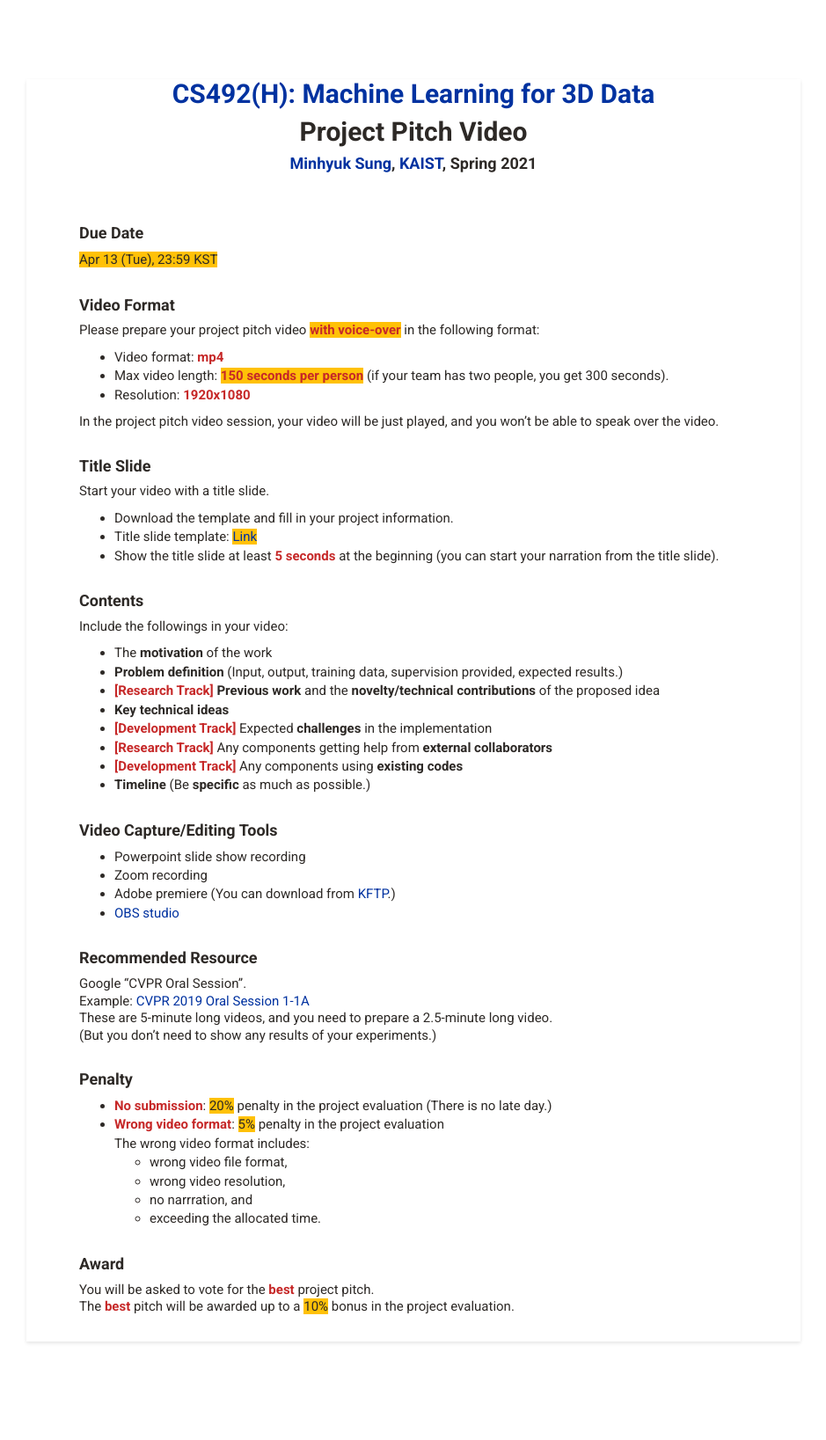
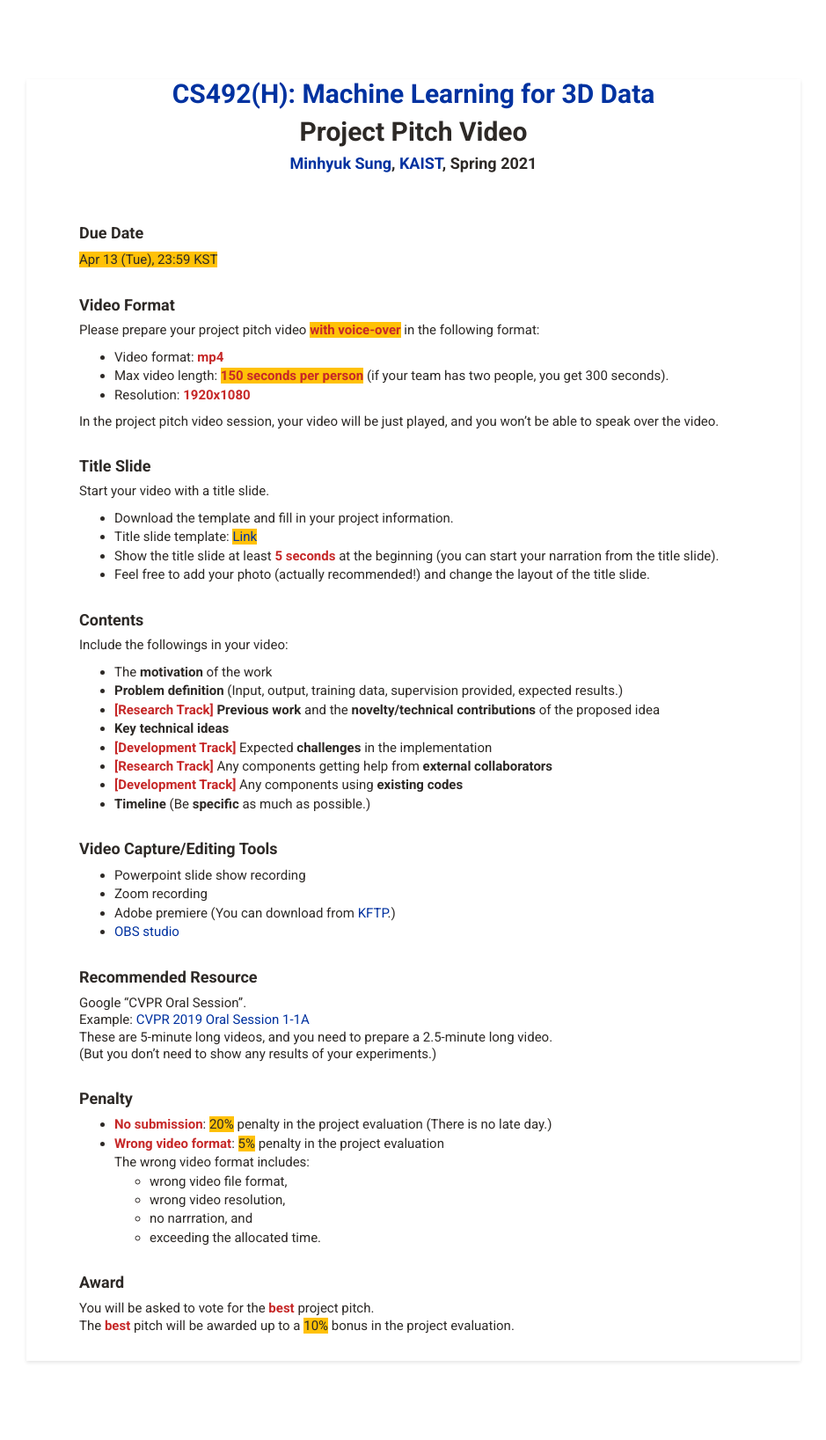
Before and after one commit to mhsung/mhsung.github.io, a Jekyll site: the page built from courses/kaist-cs492-3dml-2021-spring/_posts/2021-04-01-project-pitch-video.md, in a window 1280 px wide. Shown: the whole page at 88% size, without its empty margins (170-1109 px from the left). Built offline with Jekyll 4.4.1, drawn with Linux system fonts in a browser that asks for light colours; our own code applies the rules of GitHub Pages for plain Markdown files; before the commit the page ends 1615 px from its top, so only the background shows below that.

Commit message:
Minor update.

```diff
--- a/courses/kaist-cs492-3dml-2021-spring/_posts/2021-04-01-project-pitch-video.md
+++ b/courses/kaist-cs492-3dml-2021-spring/_posts/2021-04-01-project-pitch-video.md
@@ -42,6 +42,7 @@ Start your video with a title slide.
 - Download the template and fill in your project information.
 - Title slide template: <a href="https://kaistackr-my.sharepoint.com/:u:/g/personal/mhsung_kaist_ac_kr/ESfgDtPBMHlNgyOayvxaUe0BExPSKdIfWeZyM6I7Xmy2Fg?e=UF6epk" target=_blanm><h>Link</h></a>
 - Show the title slide at least <em>5 seconds</em> at the beginning (you can start your narration from the title slide).
+- Feel free to add your photo (actually recommended!) and change the layout of the title slide.
 
 #### Contents
 Include the followings in your video:
```
